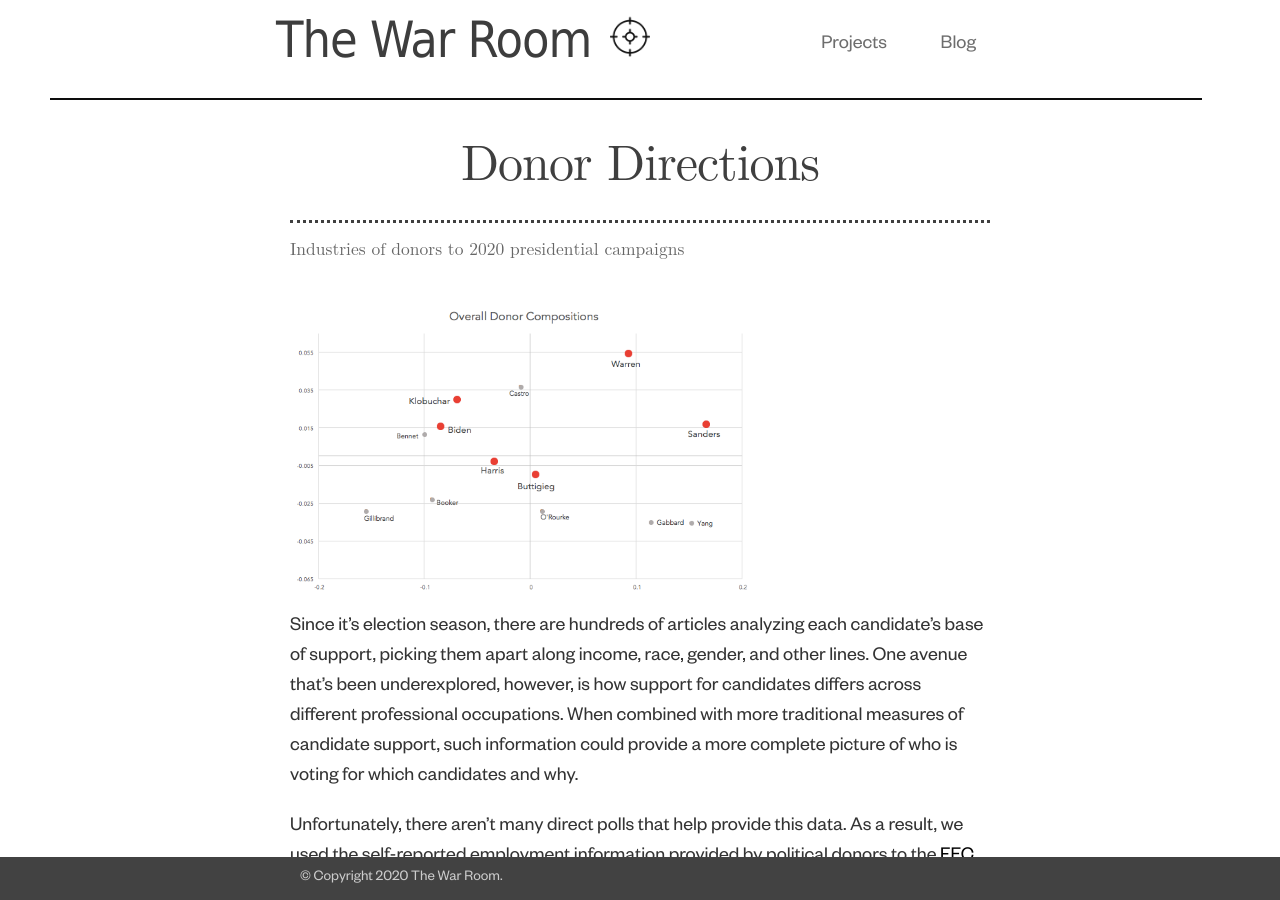
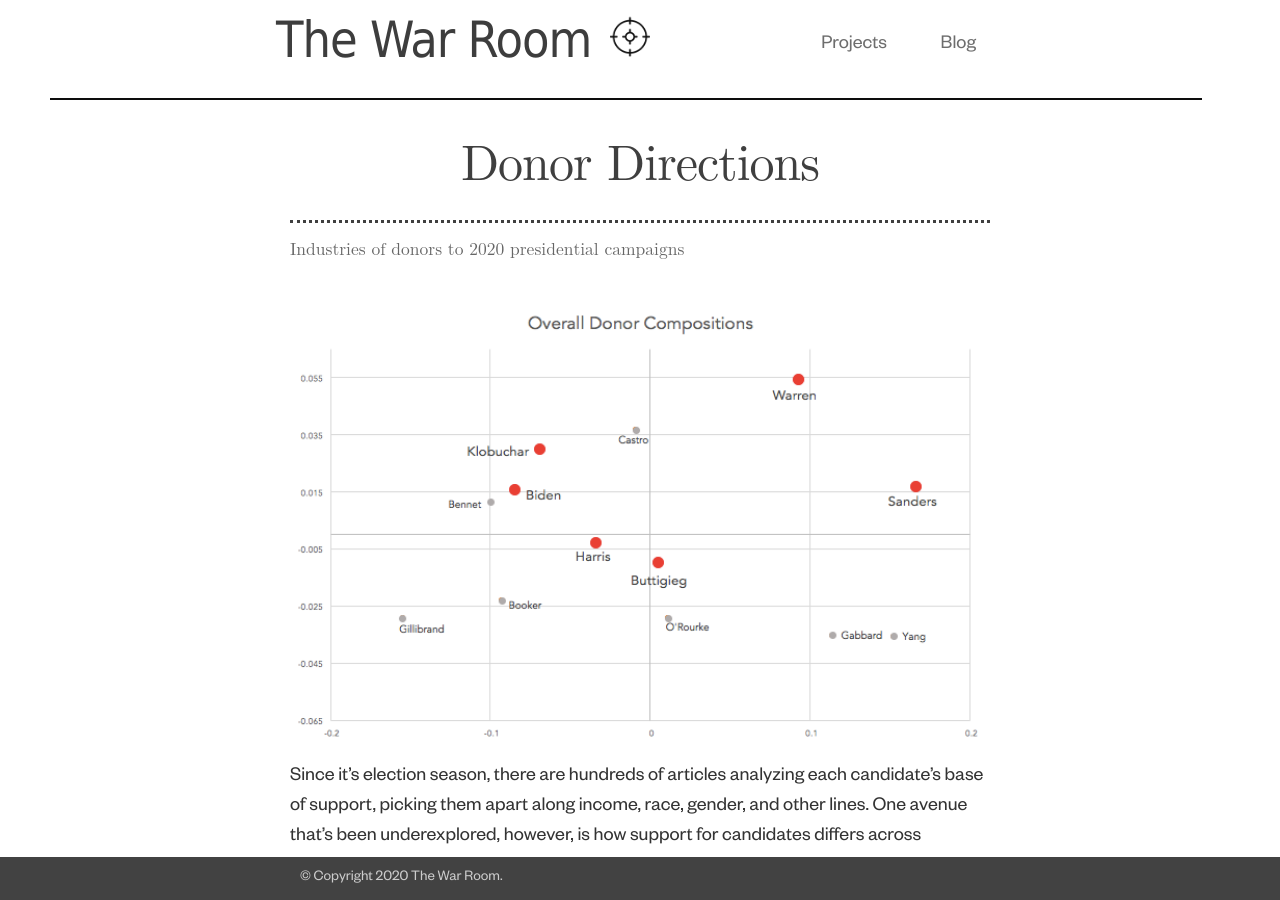
Before and after one commit to WarRoomCommand/warroomcommand.github.io, a Jekyll site: the page built from _projects/donor_directions.markdown, in a window 1280 px wide and 900 px high. Built offline with Jekyll 4.4.1, drawn with Linux system fonts in a browser that asks for light colours; nearby versions of some CDN libraries.

Commit message:
more dd testing

```diff
--- a/_projects/donor_directions.markdown
+++ b/_projects/donor_directions.markdown
@@ -6,7 +6,7 @@ img: /live_assets/img/dd_all_radars.png
 ---
 
 <div class="img">
-	<img class="col two center" src="{{ site.baseurl }}/assets/img/donor_directions/dd_pca.png" title="Primary PCA"/>
+	<img class="col three center" src="{{ site.baseurl }}/assets/img/donor_directions/dd_pca.png" title="Primary PCA"/>
 </div>
 
 Since it's election season, there are hundreds of articles analyzing each candidate's base of support, picking them apart along income, race, gender, and other lines. One avenue that's been underexplored, however, is how support for candidates differs across different professional occupations. When combined with more traditional measures of candidate support, such information could provide a more complete picture of who is voting for which candidates and why.
@@ -18,7 +18,7 @@ However, with hundreds of thousands of different people donating this election c
 To the best of our knowledge, [OpenSecrets](https://www.opensecrets.org/2020-presidential-race/industry-totals?highlight=y&ind=B02&src=a) has the only other systematic attempt of performing a similar type of analysis. However, our methodology differs from [theirs](https://www.opensecrets.org/industries/methodology.php) in such a way that we think our approach provides greater clarity to the overall presidential race. Most notably, their approach classifies donors based on the industry of their employer, while ours classifies donors based on their job description. So, for example, an executive at Walmart who donates to a campaign would be classified as a "retail" donor under their methodology, while they would be an "executive" under ours.
 
 <div class="img">
-	<img class="col two center" src="{{ site.baseurl }}/assets/img/donor_directions/dd_trump_v_biden.png" title="Trump v. Biden donors"/>
+	<img class="col three center" src="{{ site.baseurl }}/assets/img/donor_directions/dd_trump_v_biden.png" title="Trump v. Biden donors"/>
 </div>
 
 Here we look specifically at donors to Trump and Biden in the month of May. Note that what's being measured is not the number of donors to each candidate but rather their degree of reliance on donors from that particular industry. For example, 26% of Trump's donors are managers or executives, while 19% of Biden's donors are managers or executives. Although we did also track the overall number of donors, we found that looking at the candidate's reliance on a particular class of donors was more relevant because some candidates just had substantially more donors than others (for the month of May, Trump had substantially more donors than did Biden while during the primaries, Sanders had way more donors than any other Democratic candidate).
```
